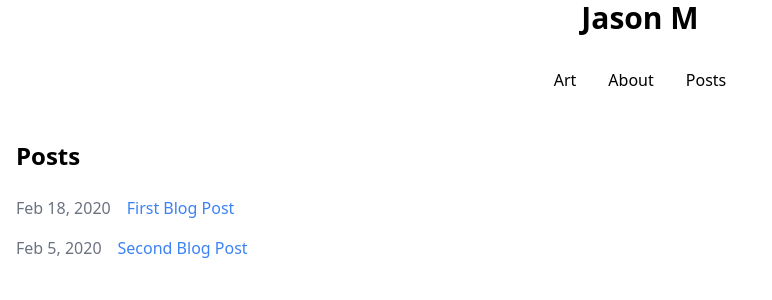
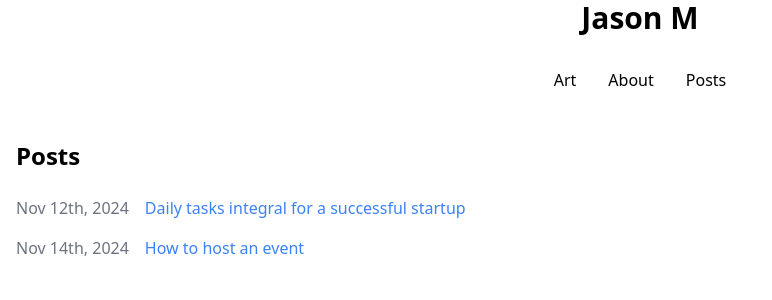
Before and after one commit to decentral-foundation/jasonmeng.org, a React (Vite) app in the folder my-blog/: page / in a window 1280 px wide. Shown: the top 300 px of the page, without its empty margins (0-772 px from the left). Built offline with nearby package versions, Linux system fonts and the light colour scheme.

Commit message:
Update posts.js

```diff
--- a/my-blog/src/data/posts.js
+++ b/my-blog/src/data/posts.js
@@ -1,8 +1,9 @@
 export const posts = [
   {
     id: "first-post",
-    date: "Feb 18, 2020",
-    title: "First Blog Post",
+    date: "Nov 12th, 2024",
+    title: "Daily tasks integral for a successful startup",
+    fullArticleUrl: "https://medium.com/@a2859236246/daily-tasks-integral-for-a-successful-startup-577b7472dc1f",
     content: `
       Welcome to my first blog post! I'm excited to share my thoughts and experiences with you.
 
@@ -15,11 +16,17 @@ export const posts = [
   },
   {
     id: "second-post",
-    date: "Feb 5, 2020",
-    title: "Second Blog Post",
+    date: "Nov 14th, 2024",
+    title: "How to host an event",
+    fullArticleUrl: "https://medium.com/@a2859236246/how-to-host-an-event-fae1a6f11b8e",
     content: `
-      This is my second blog post. Writing content directly in the JavaScript
-      file is simple and works well for smaller blogs.
+      Credibility and settings
+
+      When it comes to hosting an event it's all about credibility. You should pick a thesis that’s relevant for the current investment narrative. E.g. lets assume we are doing one for mobile security.
+
+      Setting: During a large business conference such as Consensus or Devcon. See bottom of the page for upcoming events. Expect to be invited to events on your Google Calendar.
+
+      When reaching out to co-hosts and sponsors: To demonstrate past credibility, use this album just that shows pictures from past events. Feel free to add your own from recent events.
     `
   }
 ];
```
